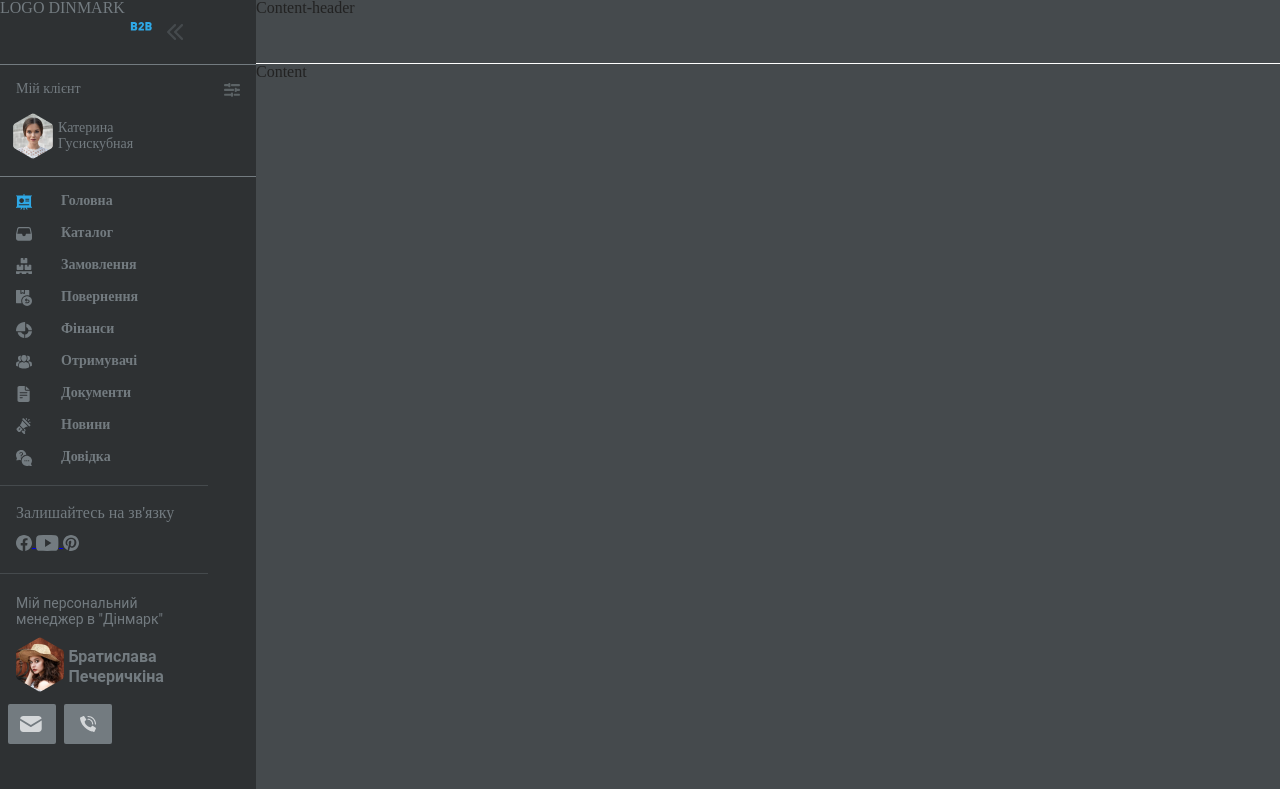
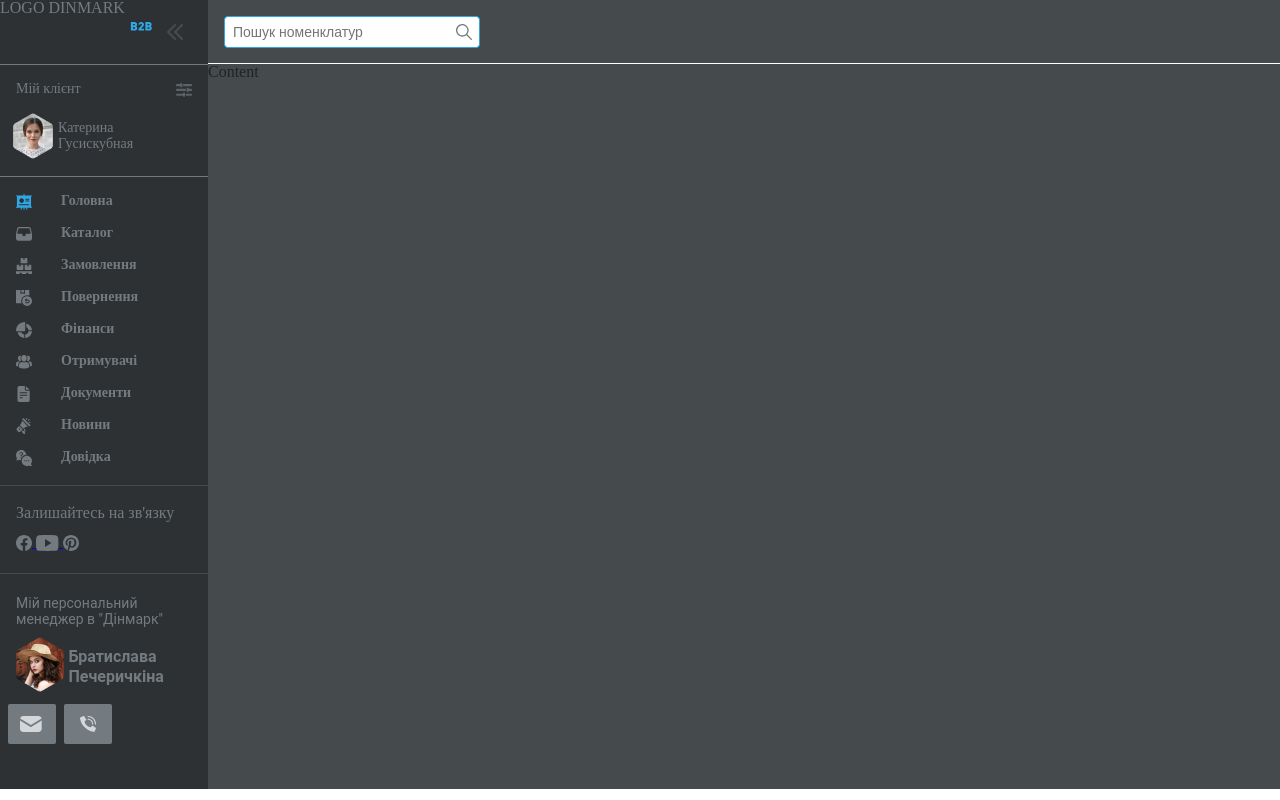
Before and after one commit to Vlodeksus/B2B-office, a plain HTML site: page index.html in a window 1280 px wide. Drawn offline with Linux system fonts and the light colour scheme.

Commit message:
Search form

```diff
--- a/css/styles.css
+++ b/css/styles.css
@@ -45,7 +45,8 @@
 .nav-wrapper {
     display: flex;
     flex-direction: column;
-    width: 20%;
+    width: 208px; /*Зробив спочатку 20% а .content-wrapper 80% - не ok.
+                    Змінив на довжину в пікселях (за розмірами з Figma - також не ok.*/
     min-height: 100%;
     background-color: #2E3133;
     color: #737B80;
@@ -54,7 +55,7 @@
     display: flex;
     flex-direction: column;
     background-color: #F2F2F2;
-    width: 80%;
+    width: 1152px;
 }
 .nav-header-wrapper {
     display: flex;
@@ -157,11 +158,6 @@
     letter-spacing: 0em;
     text-align: left;
 }
-.content-header {
-    background-color: #F2F2F2;
-    min-height: 64px;
-    border-bottom: 1px solid #fff;
-}
 .nav-list {
     font-weight: 700;
     font-style: normal;
@@ -203,5 +199,29 @@
     height: 100%;
 }
 .content-header {
+    display: flex;
+    flex-direction: row;
     background-color: #454A4D;
+    min-height: 64px;
+    border-bottom: 1px solid #fff;
 }
+::placeholder {
+    font-size: 14px;
+}
+.search {
+    position: relative;
+}
+.search-input {
+    position: relative;
+    width: 256px;
+    height: 32px;
+    border: 1px solid #2EA8E5;
+    border-radius: 4px;
+    margin: 16px 32px 15px 16px;
+    padding-left: 8px;
+}
+.search-img {
+    position: absolute;
+    left: 248px;
+    top: 24px;
+}
--- a/index.html
+++ b/index.html
@@ -102,7 +102,12 @@
             </div>
         </div>
         <div class="content-wrapper">
-            <div class="content-header">Content-header</div>
+            <div class="content-header">
+                <form action="" class="search">
+                    <input class="search-input" type="text" name="search-input" placeholder="Пошук номенклатур">
+                    <img class="search-img" src="img/svg/search-img.svg">
+                </form>
+            </div>
             <div class="content">Content</div>
         </div>
     </div>
```
Also changed, not shown: img/svg/search-img.svg (added).
